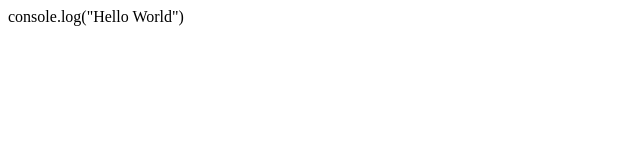
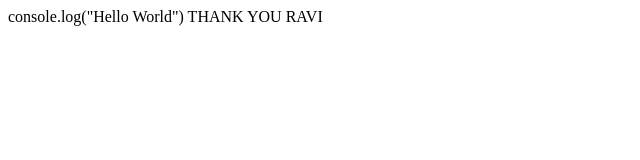
Before and after one commit to Abida64/portfolio, a plain HTML site: page index.html in a window 1280 px wide. Shown: the whole page, without its empty margins (0-640 px from the left). Drawn offline with Linux system fonts and the light colour scheme.

```diff
--- a/index.html
+++ b/index.html
@@ -6,6 +6,6 @@
 		<title>Document</title>
 	</head>
 	<body>
-		console.log("Hello World")
+		console.log("Hello World") THANK YOU RAVI
 	</body>
 </html>
```
